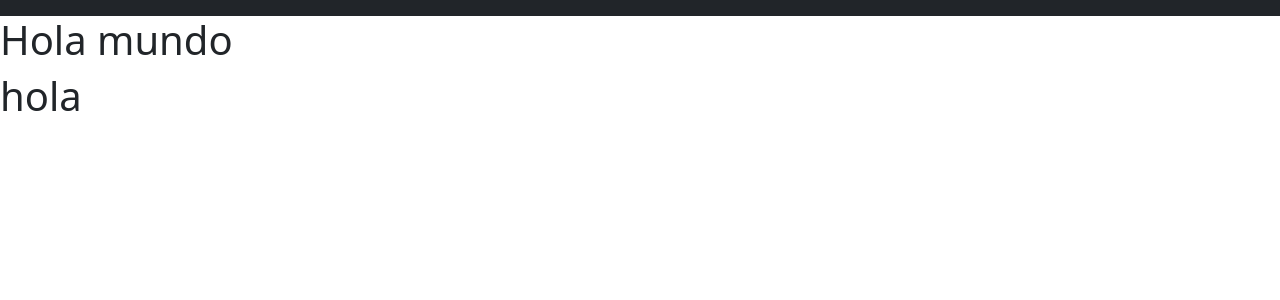
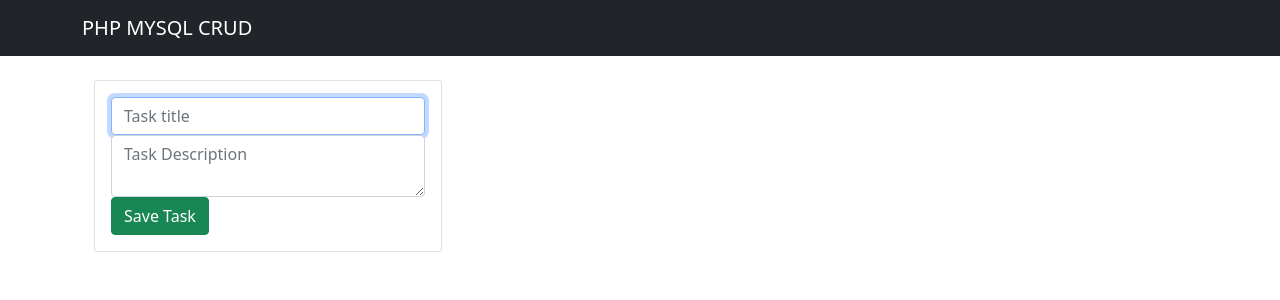
Before and after one commit to jcgm1047/crud_php, a PHP site: page / in a window 1280 px wide. Shown: the top 300 px of the page. Run offline with PHP 8.4, Linux system fonts and the light colour scheme.

Commit message:
Cambios desde local 09/11/2021 518pm

```diff
--- a/db.php
+++ b/db.php
@@ -2,7 +2,7 @@
 $conn = mysqli_connect("localhost","root","","php_mysql_crud");
 if (isset($conn)) {
 
-    echo "db is connect";
+
 
 }
 
--- a/includes/header.php
+++ b/includes/header.php
@@ -14,6 +14,6 @@
   </head>
   <nav class="navbar navbar-dark bg-dark">
     <div class="container">
-      <a href="index.php" cla></a>
+      <a href="index.php" class="navbar-brand">PHP MYSQL CRUD</a>
     </div>   </nav>
   <body>
--- a/index.php
+++ b/index.php
@@ -1,6 +1,33 @@
 <?php include("./includes/header.php") ?>
 
-<H1>Hola mundo </H1>
-<h1>hola</h1>
+<div class="container p-4">
+
+    <div class="row">
+
+         <div class="col-md-4">
+
+            <div class="card card-body">
+
+             <form action="save_task.php" method="POST">
+
+                     <div class="form-grup">
+                            <input type="text" name="title" id="" class="form-control" placeholder="Task title" autofocus >
+                     </div>
+
+                      <div class="form-grup">
+
+                            <textarea name="description" rows="2" class="form-control" placeholder="Task Description"></textarea>
+
+                     </div>
+                     <input type="submit" class="btn btn-success btn-block" name="save_task" value="Save Task">
+             </form>
+
+            </div>
+
+        </div>
+
+    </div>
+
+</div>
 
 <?php include("./includes/footer.php") ?>
```
Also changed, not shown: save_task.php (+22 -0 lines).
